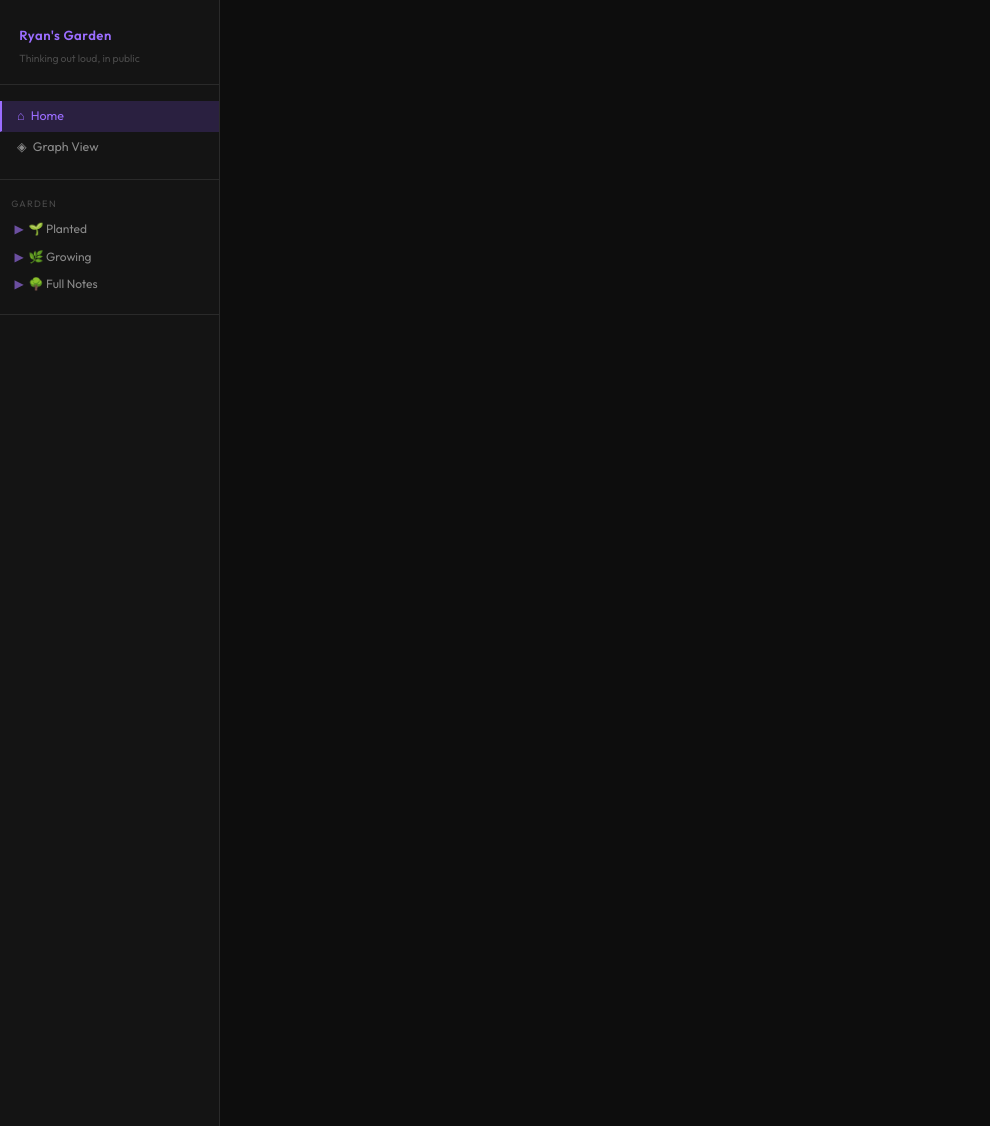
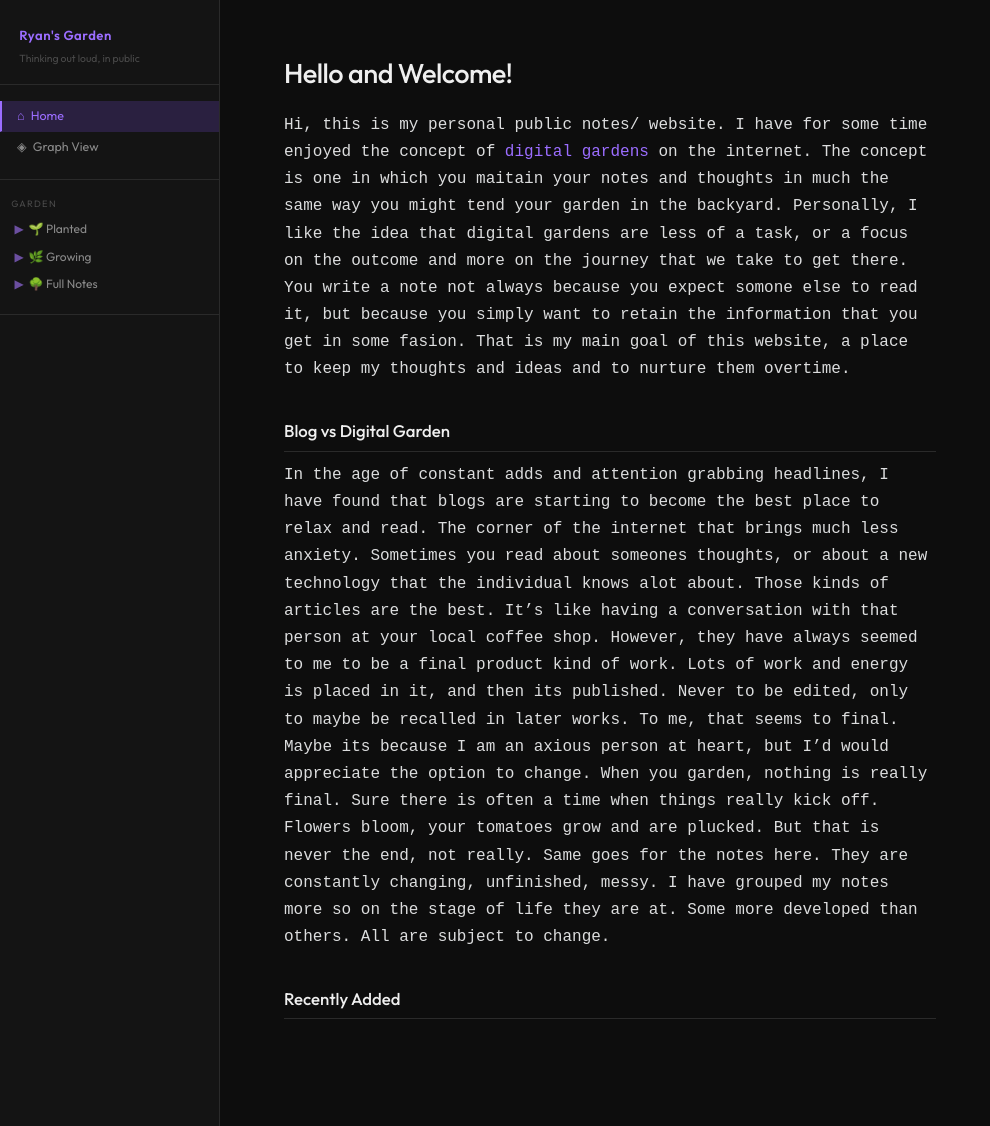
Before and after one commit to rybread58/rybread58.github.io, a Jekyll site: the page built from index.md, in a window 1280 px wide and 1126 px high. Shown: the whole window, without its empty margins (0-990 px from the left). Built offline with Jekyll 4.4.1, drawn with Linux system fonts in a browser that asks for light colours; some web fonts are replaced.

Commit message:
Update index.md
an about me section

```diff
--- a/index.md
+++ b/index.md
@@ -1,3 +1,23 @@
 ---
 layout: default
+title: Home
 ---
+
+# Hello and Welcome!
+
+Hi, this is my personal public notes/ website. I have for some time enjoyed the concept of [digital gardens](https://joelhooks.com/digital-garden/) on the internet. The concept is one in which you maitain your notes and thoughts in much the same way you might tend your garden in the backyard. Personally, I like the idea that digital gardens are less of a task, or a focus on the outcome and more on the journey that we take to get there. You write a note not always because you expect somone else to read it, but because you simply want to retain the information that you get in some fasion. That is my main goal of this website, a place to keep my thoughts and ideas and to nurture them overtime.
+
+## Blog vs Digital Garden
+
+In the age of constant adds and attention grabbing headlines, I have found that blogs are starting to become the best place to relax and read. The corner of the internet that brings much less anxiety. Sometimes you read about someones thoughts, or about a new technology that the individual knows alot about. Those kinds of articles are the best. It's like having a conversation with that person at your local coffee shop. However, they have always seemed to me to be a final product kind of work. Lots of work and energy is placed in it, and then its published. Never to be edited, only to maybe be recalled in later works. To me, that seems to final. Maybe its because I am an axious person at heart, but I'd would appreciate the option to change. When you garden, nothing is really final. Sure there is often a time when things really kick off. Flowers bloom, your tomatoes grow and are plucked. But that is never the end, not really. Same goes for the notes here. They are constantly changing, unfinished, messy. I have grouped my notes more so on the stage of life they are at. Some more developed than others. All are subject to change.
+
+
+
+## Recently Added
+
+{% assign all_notes = site.planted-notes | concat: site.growing-notes | concat: site.full-notes %}
+{% for note in all_notes limit:5 %}
+  {% unless note.path contains 'place' %}
+- [{{ note.title }}]({{ note.url }})
+  {% endunless %}
+{% endfor %}
```
